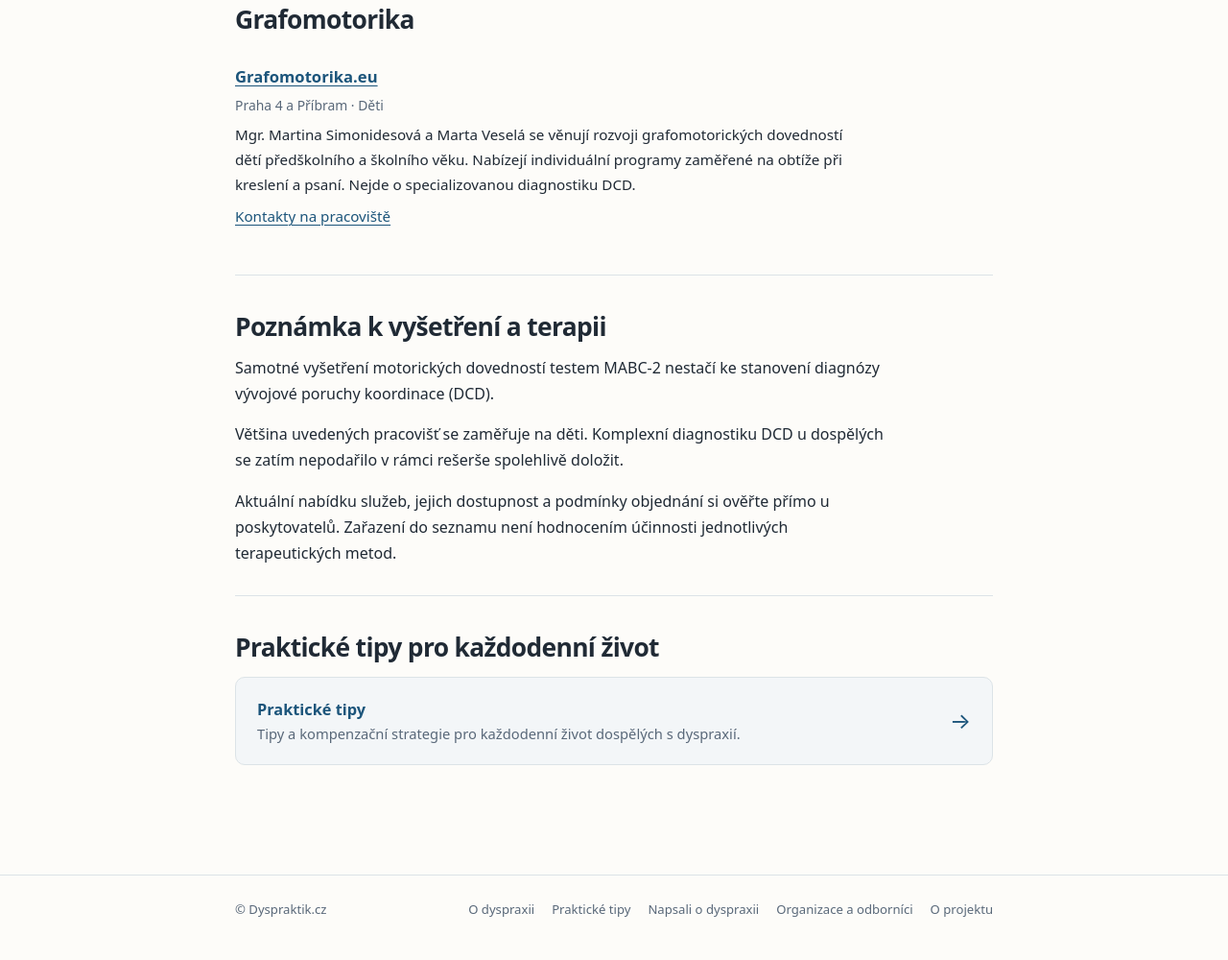
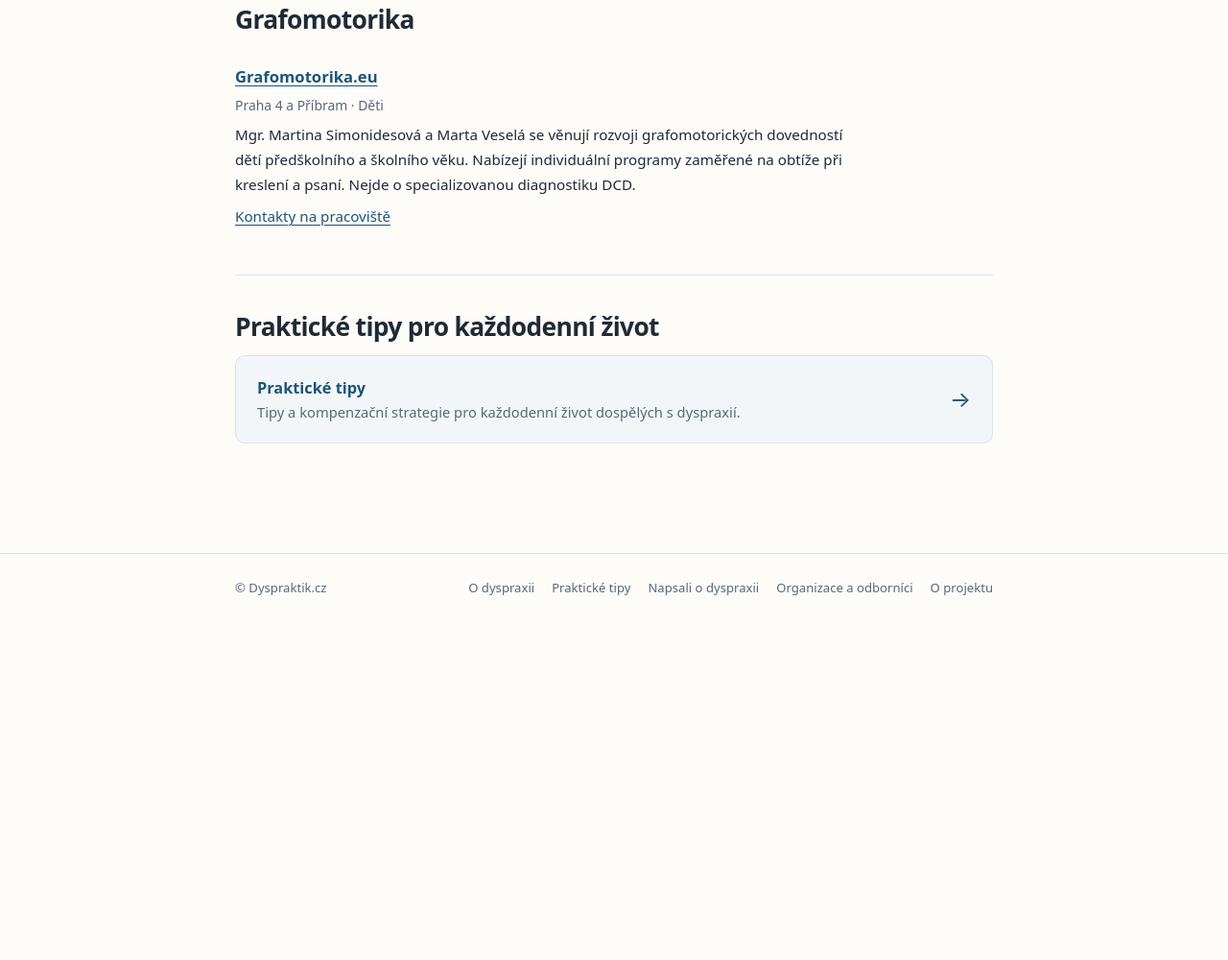
Before and after one commit to rudi1984/Web_dyspraktik, a plain HTML site: page organizace.html in a window 1280 px wide. Shown: the part 1863-2863 px from the top of the page at 96% size. After the commit the page ends 2529 px from the top, so only its background shows below. Drawn offline with Linux system fonts and the light colour scheme.

Commit message:
Remove notes section on examination
Removed the section regarding examination and therapy notes, including details about DCD diagnosis and service availability.

```diff
--- a/organizace.html
+++ b/organizace.html
@@ -1,4 +1,3 @@
-
 <!doctype html>
 <html lang="cs">
 <head>
@@ -202,32 +201,6 @@ Kontakty na pracoviště
 
 </ul>
 </section>
-
-<section aria-labelledby="poznamka" class="home-section">
-
-<h2 id="poznamka">Poznámka k vyšetření a terapii</h2>
-
-<p>
-Samotné vyšetření motorických dovedností testem MABC-2
-nestačí ke stanovení diagnózy vývojové poruchy
-koordinace (DCD).
-</p>
-
-<p>
-Většina uvedených pracovišť se zaměřuje na děti.
-Komplexní diagnostiku DCD u dospělých se zatím
-nepodařilo v rámci rešerše spolehlivě doložit.
-</p>
-
-<p>
-Aktuální nabídku služeb, jejich dostupnost a podmínky
-objednání si ověřte přímo u poskytovatelů.
-Zařazení do seznamu není hodnocením účinnosti
-jednotlivých terapeutických metod.
-</p>
-
-</section>
-
 <section aria-labelledby="prakticke-tipy" class="home-section">
 
 <h2 id="prakticke-tipy">Praktické tipy pro každodenní život</h2>
```
